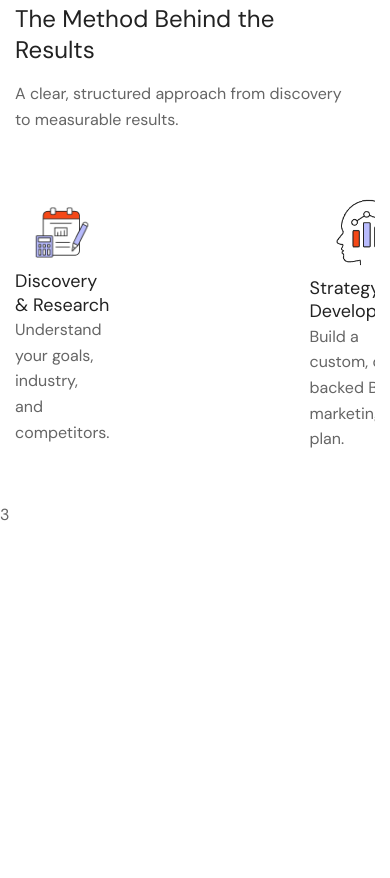
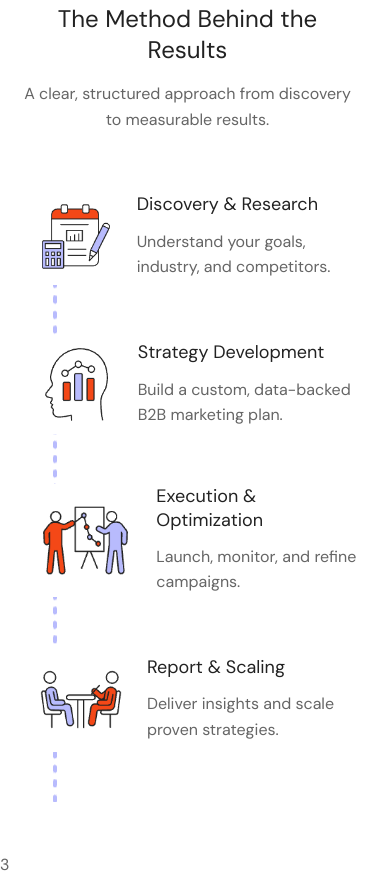
Before and after one commit to OleksandrTrybrat/bizzier_landing_page, a website with bundled scripts: page src/index.html in a window 390 px wide. Shown: the part 7966-8844 px from the top of the page. Before the commit the page ends 8493 px from the top, so only its background shows below. Built offline with nearby package versions, Linux system fonts and the light colour scheme.

Commit message:
backgraund line cards, write style

```diff
--- a/src/index.html
+++ b/src/index.html
@@ -851,6 +851,9 @@
               </p>
             </div>
             <div class="process__cards">
+              <div class="process__line">
+                <!-- <img src="./image/process/lineX.png" alt="Line" loading="lazy" /> -->
+              </div>
               <div class="process__card">
                 <div class="card__image">
                   <img
@@ -859,6 +862,7 @@
                     loading="lazy"
                   />
                 </div>
+                <div class="card__desc">
                   <div class="card__title title__card">
                     <h3>Discovery & Research</h3>
                   </div>
@@ -866,25 +870,8 @@
                     <p>Understand your goals, industry, and competitors.</p>
                   </div>
                 </div>
-              <div class="line">
-                <svg class="separator-line">
-                  <line
-                    class="line-horizontal"
-                    x1="0"
-                    y1="50%"
-                    x2="100%"
-                    y2="50%"
-                  />
+              </div>
 
-                  <line
-                    class="line-vertical"
-                    x1="50%"
-                    y1="0"
-                    x2="50%"
-                    y2="100%"
-                  />
-                </svg>
-              </div>
               <div class="process__card">
                 <div class="card__image">
                   <img
@@ -893,11 +880,47 @@
                     loading="lazy"
                   />
                 </div>
+                <div class="card__desc">
                   <div class="card__title title__card">
                     <h3>Strategy Development</h3>
                   </div>
                   <div class="card__text">
                     <p>Build a custom, data-backed B2B marketing plan.</p>
+                  </div>
+                </div>
+              </div>
+              <div class="process__card">
+                <div class="card__image">
+                  <img
+                    src="./image/process/process_img-03.png"
+                    alt="Image"
+                    loading="lazy"
+                  />
+                </div>
+                <div class="card__desc">
+                  <div class="card__title title__card">
+                    <h3>Execution & Optimization</h3>
+                  </div>
+                  <div class="card__text">
+                    <p>Launch, monitor, and refine campaigns.</p>
+                  </div>
+                </div>
+              </div>
+              <div class="process__card">
+                <div class="card__image">
+                  <img
+                    src="./image/process/process_img-04.png"
+                    alt="Image"
+                    loading="lazy"
+                  />
+                </div>
+                <div class="card__desc">
+                  <div class="card__title title__card">
+                    <h3>Report & Scaling</h3>
+                  </div>
+                  <div class="card__text">
+                    <p>Deliver insights and scale proven strategies.</p>
+                  </div>
                 </div>
               </div>
             </div>
--- a/src/styles/blocks/_process.scss
+++ b/src/styles/blocks/_process.scss
@@ -3,15 +3,80 @@
 @use '../variables' as *;
 
 .process {
+  // .process__header
+  &__header {
+    text-align: center;
+  }
+
   // .process__cards
   &__cards {
+    background: url('../image/process/lineX.png') 50% 35% no-repeat;
+    // position: relative;
     display: flex;
     align-items: center;
-    gap: 100px;
+    justify-content: space-between;
+    // gap: rem(100);
+    gap: clamp(rem(32), 4vw, rem(100));
+  }
+  &__line {
+    // width: 100%;
+
+    // position: absolute;
+    // top: 35%;
+    // left: 50%;
+    // translate: -50% -45%;
+    // width: calc(100% - rem(260));
+    // transform: rotate(90deg);
   }
 
   // .process__card
   &__card {
+    display: flex;
+    flex-direction: column;
+    align-items: center;
+    text-align: center;
+    width: calc((100% - rem(260)) / 4);
+    z-index: 10;
+  }
+
+  @include media-down($bp-laptop) {
+    &__cards {
+      // background: url('../image/process/lineY.png') 50% 35% / cover no-repeat;
+
+      flex-direction: column;
+      align-items: flex-start;
+      justify-items: flex-start;
+      gap: 0;
+
+      // align-items: center;
+      // justify-content: space-between;
+      // gap: clamp(rem(32), 4vw, rem(100));
+      background-image: url('../image/process/lineY.png');
+      background-attachment: fixed;
+      background-position: left 11% top 10%;
+      background-repeat: repeat-y;
+    }
+    &__desc {
+      display: flex;
+      flex-direction: column;
+    }
+    &__card {
+      display: flex;
+      flex-direction: row;
+      // align-items: center;
+      text-align: left;
+      width: 100%;
+      margin-bottom: 50px;
+    }
+
+    // &__line {
+    //   position: absolute;
+    //   top: 50%;
+    //   left: 10%;
+    //   // translate: -50% -45%;
+    //   width: calc(100% - rem(30));
+    //   transform: rotate(90deg);
+    // }
   }
 }
 
@@ -21,55 +86,13 @@
   }
   // .card__title
   &__title {
+    margin-bottom: rem(12);
   }
   // .card__text
   &__text {
+    // margin-bottom: rem(24);
   }
 }
-.line {
-  .separator-line {
-    // Налаштування товщини, кольору та інтервалу лінії
-    $color: #aeb4ff; // Колір лінії
-    $thickness: 6px; // Товщина лінії (висота SVG на десктопі)
-    $dash-size: 15px; // Довжина одного штриха (риски)
-    $gap-size: 20px; // Відстань між штрихами
-
-    display: block; // Встановлюємо display: block для коректної поведінки SVG
-
-    // --- СТИЛІ ДЛЯ ЛІНІЙ (Застосовуються до обох <line> елементів) ---
-    line {
-      stroke: $color; // Застосовуємо колір
-      stroke-width: $thickness; // Застосовуємо товщину
-      stroke-linecap: round; // Ключове властивість: робимо краї штрихів закругленими
-      stroke-dasharray: $dash-size $gap-size; // Встановлюємо довжину штриха та інтервалу
-    }
-
-    // --- ДЕСКТОП (Горизонтальне відображення за замовчуванням) ---
-    width: 100%; // Контейнер розтягується на всю ширину
-    height: $thickness; // Висота контейнера дорівнює товщині лінії
-
-    .line-horizontal {
-      display: block; // Показуємо горизонтальну лінію
-    }
-    .line-vertical {
-      display: none; // Приховуємо вертикальну лінію
-    }
-
-    // --- МОБІЛЬНІ (Адаптивне відображення, вертикальна лінія) ---
-    @include media-down($bp-mobile-l) {
-      // Медіа-запит для мобільних пристроїв (Ваш брейкпоінт)
-      // Змінюємо розміри самого контейнера SVG, "перевертаючи" їх
-      width: $thickness; // Ширина контейнера стає товщиною лінії
-      height: 150px; // Задаємо необхідну довжину вертикальної лінії
-      margin: 0 auto; // Центруємо вертикальну лінію по горизонталі
-
-      // Перемикаємо видимість ліній
-      .line-horizontal {
-        display: none; // Приховуємо горизонтальну
-      }
-      .line-vertical {
-        display: block; // Показуємо вертикальну
-      }
-    }
-  }
+.title__card {
+  @include fluid-text(20, 18);
 }
```
Also changed, not shown: src/css/style.css, src/image/process/lineX.png (added), src/image/process/lineY.png (added), 1 other file. Lines whose indentation alone changed are shown as unchanged.
